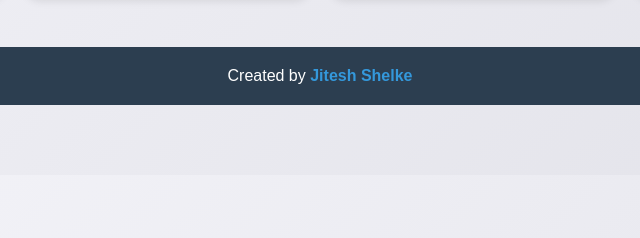
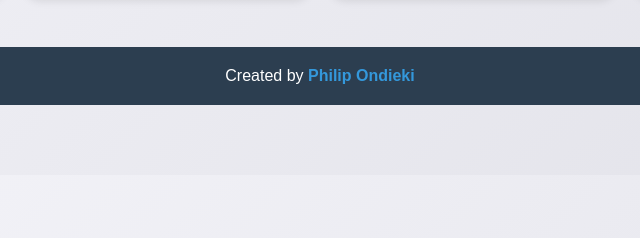
Before and after one commit to afosam/Zubari-ai-studdy-buddy, a plain HTML site: page templates/index.html in a window 1280 px wide. Shown: the part 449-687 px from the top of the page, 320-960 px from the left. Drawn offline with Linux system fonts and the light colour scheme.

Commit message:
Update index.html
changed the footer name

```diff
--- a/templates/index.html
+++ b/templates/index.html
@@ -144,7 +144,7 @@
 
     <script>
         // Dynamically set the username
-        const username = "Jitesh Shelke"; // Replace with the actual username
+        const username = "Philip Ondieki"; // Replace with the actual username
         document.getElementById("username").textContent = username;
     </script>
 </body>
```
